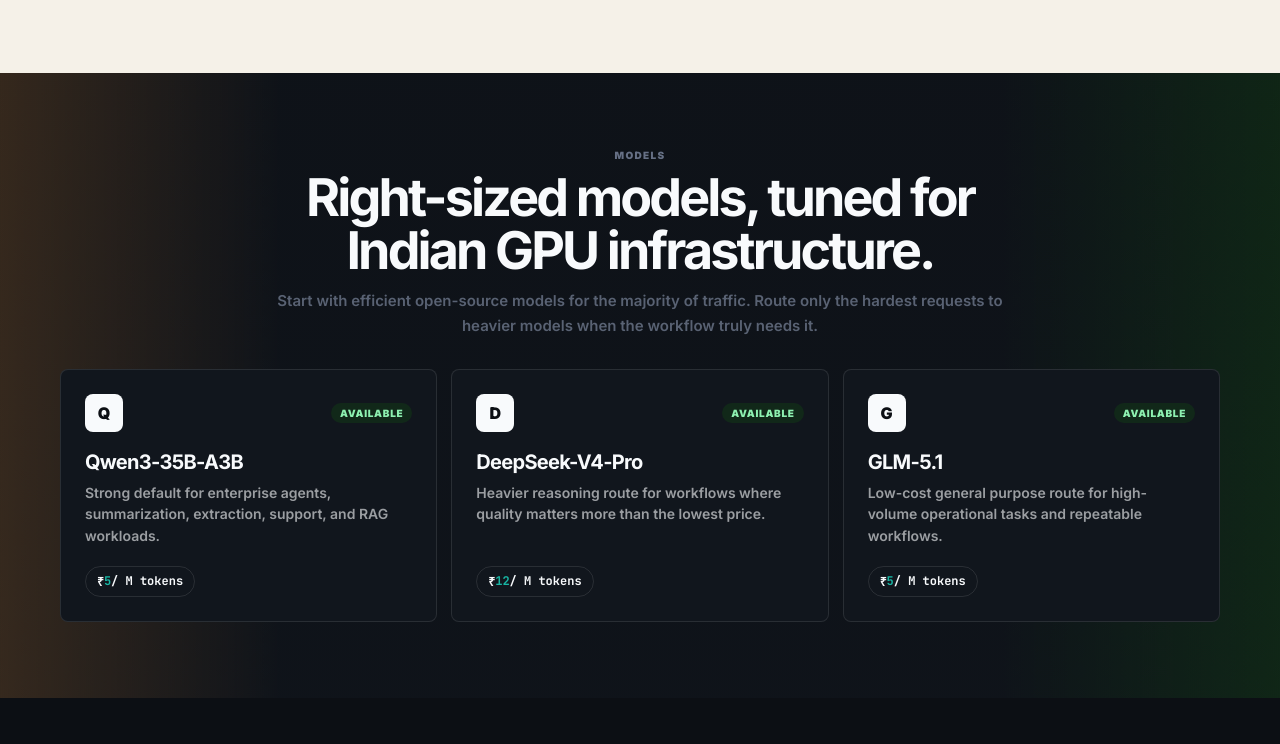
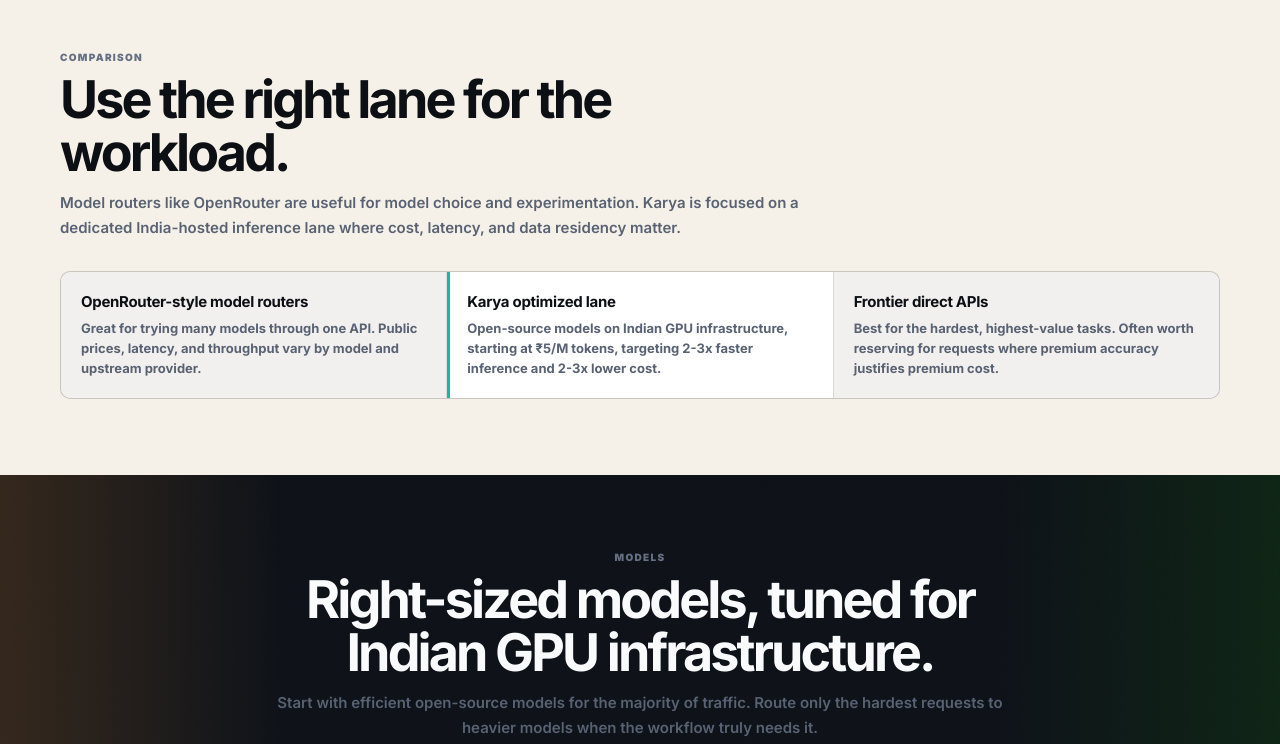
Before and after one commit to krishanbansal000-cmyk/InferAI, a website: page public/index.html in a window 1280 px wide. Shown: the part 1860-2604 px from the top of the page. Drawn offline with Linux system fonts and the light colour scheme.

Commit message:
Add comparison band and subtle motion

```diff
--- a/public/index.html
+++ b/public/index.html
@@ -114,11 +114,11 @@
         content: "";
         position: absolute;
         inset: 0;
-        opacity: 0.26;
+        opacity: 0.12;
         background-image:
           linear-gradient(rgba(255,255,255,0.08) 1px, transparent 1px),
           linear-gradient(90deg, rgba(255,255,255,0.08) 1px, transparent 1px);
-        background-size: 76px 76px;
+        background-size: 96px 96px;
         mask-image: linear-gradient(to bottom, black, transparent 85%);
       }
 
@@ -236,7 +236,12 @@
         min-height: 132px;
         padding: 20px;
         background: rgba(17,22,29,0.82);
+        animation: riseIn 0.7s ease both;
       }
+
+      .proof:nth-child(2) { animation-delay: 0.06s; }
+      .proof:nth-child(3) { animation-delay: 0.12s; }
+      .proof:nth-child(4) { animation-delay: 0.18s; }
 
       .proof strong {
         display: block;
@@ -335,6 +340,45 @@
         font-size: 14px;
         font-weight: 600;
         line-height: 1.58;
+      }
+
+      .compare-band {
+        margin-top: -22px;
+        padding-top: 0;
+      }
+
+      .compare-grid {
+        display: grid;
+        grid-template-columns: 1fr 1fr 1fr;
+        gap: 1px;
+        overflow: hidden;
+        border: 1px solid var(--line-light);
+        border-radius: 10px;
+        background: var(--line-light);
+      }
+
+      .compare-item {
+        padding: 20px;
+        background: rgba(255,255,255,0.62);
+      }
+
+      .compare-item strong {
+        display: block;
+        font-size: 15px;
+        letter-spacing: -0.02em;
+        margin-bottom: 7px;
+      }
+
+      .compare-item p {
+        color: #596273;
+        font-size: 13px;
+        line-height: 1.55;
+        font-weight: 650;
+      }
+
+      .compare-item.karya {
+        background: #fff;
+        box-shadow: inset 3px 0 0 var(--teal);
       }
 
       .platform {
@@ -543,6 +587,8 @@
         display: block;
         border-radius: 6px;
         background: linear-gradient(90deg, var(--green), var(--teal));
+        transform-origin: left;
+        animation: growBar 0.9s ease both;
       }
 
       .bar .generic { width: 35%; background: rgba(109,91,208,0.65); }
@@ -571,6 +617,16 @@
         background: var(--text);
       }
 
+      @keyframes riseIn {
+        from { opacity: 0; transform: translateY(10px); }
+        to { opacity: 1; transform: translateY(0); }
+      }
+
+      @keyframes growBar {
+        from { transform: scaleX(0); }
+        to { transform: scaleX(1); }
+      }
+
       footer {
         color: #68707f;
         font-size: 11px;
@@ -589,7 +645,7 @@
       @media (max-width: 920px) {
         .nav-links a:not(.nav-cta) { display: none; }
         .hero { padding: 58px 0 58px; }
-        .proof-strip, .grid-3, .platform, .models-row, .migration { grid-template-columns: 1fr; }
+        .proof-strip, .grid-3, .platform, .compare-grid, .models-row, .migration { grid-template-columns: 1fr; }
         .route-row { grid-template-columns: 80px 1fr 58px; }
       }
 
@@ -687,6 +743,28 @@
                 <h3>Agents with sustainable margins</h3>
                 <p>RAG, coding, and operations workflows where each extra model call affects margins, response time, and adoption.</p>
               </article>
+            </div>
+          </section>
+
+          <section class="wrap compare-band">
+            <div class="section-head">
+              <div class="section-label">Comparison</div>
+              <h2>Use the right lane for the workload.</h2>
+              <p>Model routers like OpenRouter are useful for model choice and experimentation. Karya is focused on a dedicated India-hosted inference lane where cost, latency, and data residency matter.</p>
+            </div>
+            <div class="compare-grid">
+              <div class="compare-item">
+                <strong>OpenRouter-style model routers</strong>
+                <p>Great for trying many models through one API. Public prices, latency, and throughput vary by model and upstream provider.</p>
+              </div>
+              <div class="compare-item karya">
+                <strong>Karya optimized lane</strong>
+                <p>Open-source models on Indian GPU infrastructure, starting at &#x20B9;5/M tokens, targeting 2-3x faster inference and 2-3x lower cost.</p>
+              </div>
+              <div class="compare-item">
+                <strong>Frontier direct APIs</strong>
+                <p>Best for the hardest, highest-value tasks. Often worth reserving for requests where premium accuracy justifies premium cost.</p>
+              </div>
             </div>
           </section>
         </div>
```
